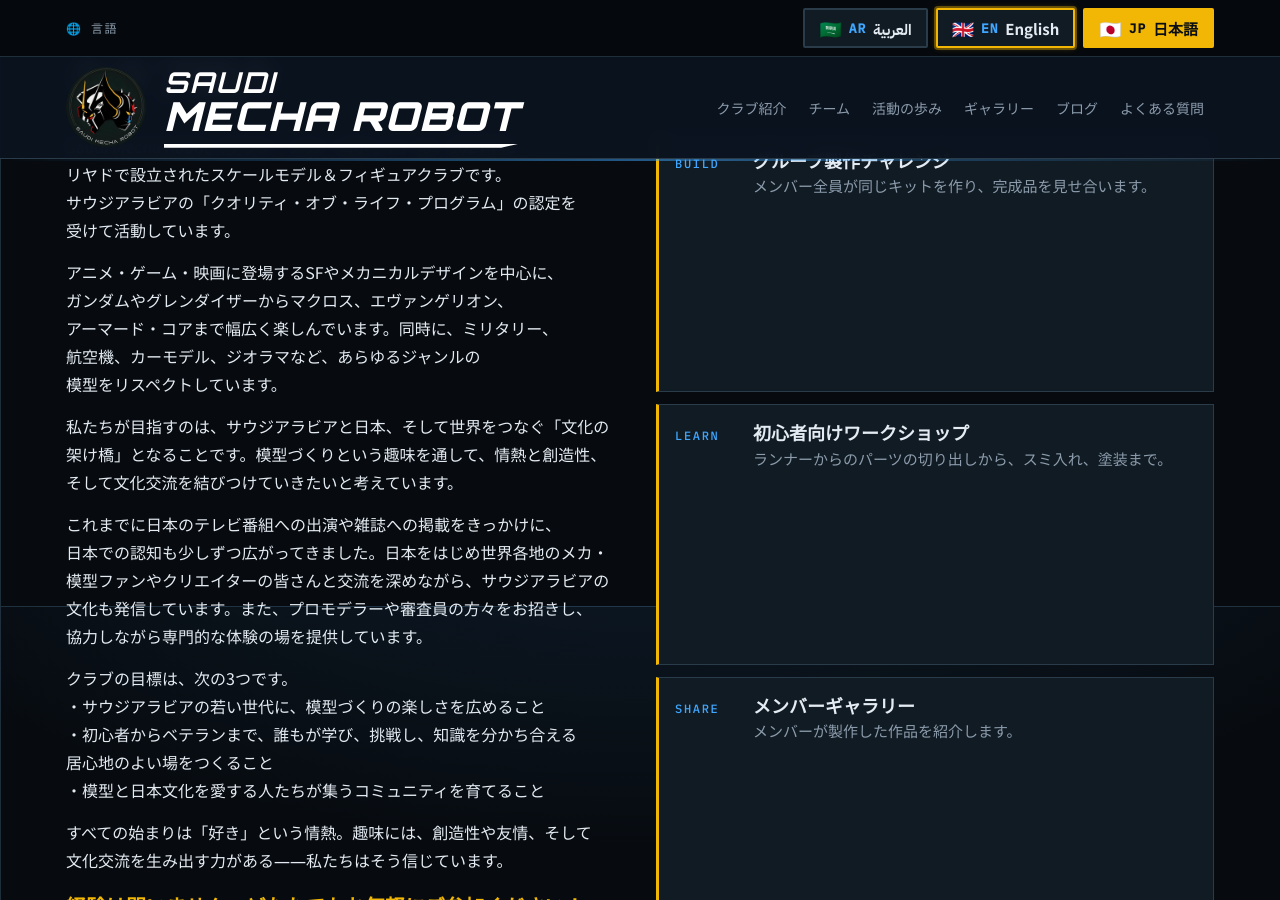
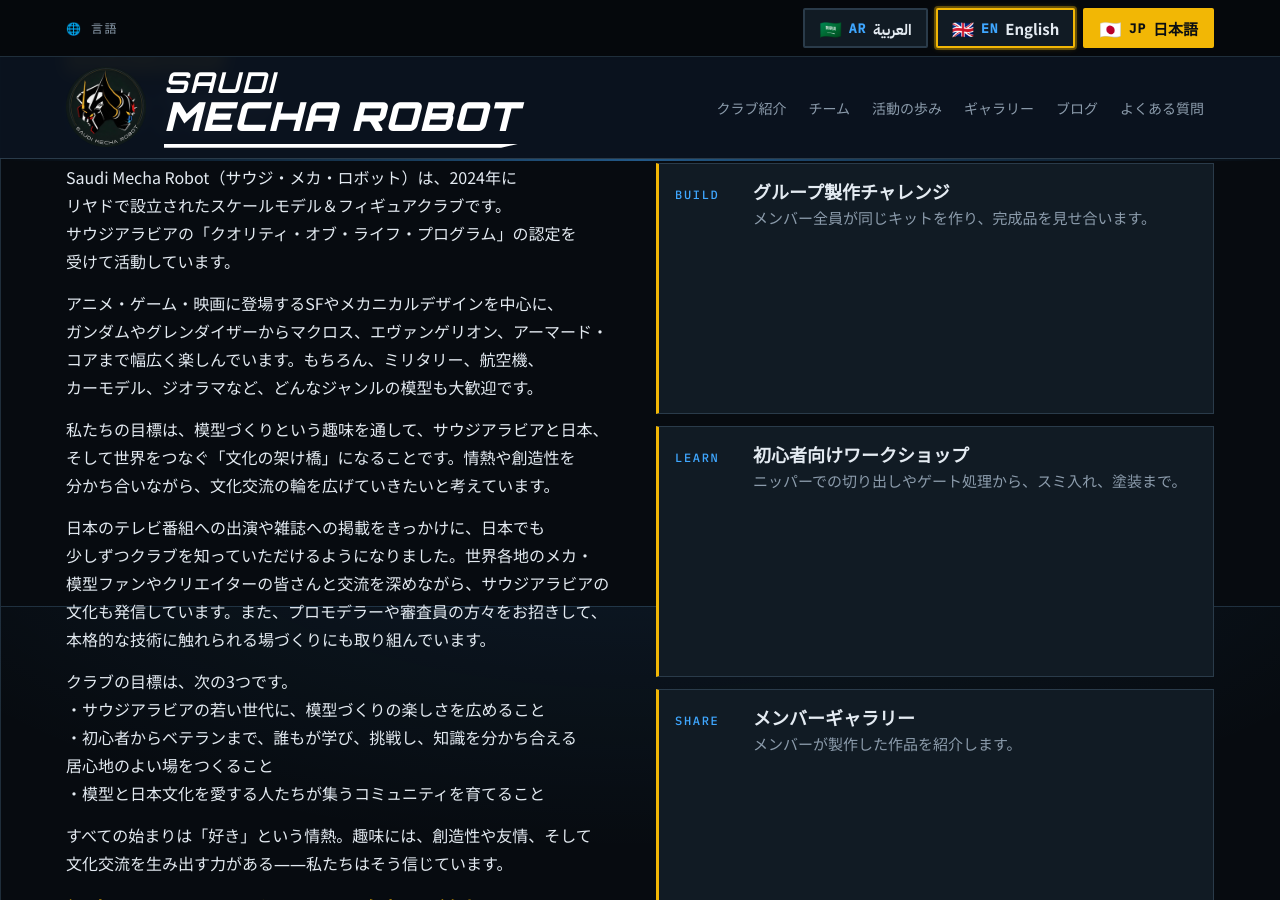
Before and after one commit to SaudiMechaRobot/SaudiMechaRobot.github.io, a Jekyll site: the page built from ja/index.html, in a window 1280 px wide and 900 px high, scrolled down 1194 px. Built offline with Jekyll 4.4.1, drawn with Linux system fonts in a browser that asks for light colours; some web fonts are replaced; some of the changed text lies outside the part shown.

Commit message:
Add files via upload

```diff
--- a/_data/faq_ja.yml
+++ b/_data/faq_ja.yml
@@ -3,7 +3,7 @@
 - question: クラブのメンバーとして登録できますか？
   answer: クラブのメンバーは、創設者と創設メンバーに限られています。活動やチャレンジへの参加は、メンバーでなくてもどなたでも歓迎です。今後のイベントは公式SNSで告知しますので、各イベントの告知にあるリンクからお申し込みください。
 - question: ガンプラ専門のクラブですか？
-  answer: いいえ。アニメやゲームのSF・メカニカルデザインを中心にしつつ、ミリタリー、航空機、カーモデル、ジオラマなど、あらゆるジャンルの模型・フィギュアを歓迎しています。名前の「メカ」は私たちの原点で、作業台はすべての模型に開かれています。
+  answer: いいえ。アニメやゲームのSF・メカニカルデザインを中心にしつつ、ミリタリー、航空機、カーモデル、ジオラマなど、あらゆるジャンルの模型・フィギュアを歓迎しています。クラブ名の「メカ」は私たちの原点ですが、どんな模型でも大歓迎です。
 - question: イベントはどこで開催されますか？
   answer: クラブの拠点はサウジアラビアのリヤドです。各イベントの会場と日程は公式アカウントでお知らせします。
 - question: 最初のプラモデルに必要な道具は何ですか？
@@ -11,6 +11,6 @@
 - question: ガンプラのHG・RG・MG・PGの違いは何ですか？
   answer: HGは1/144スケールで、最初の一体に最適です。RGは同じ1/144スケールで、より精密なディテールが特徴です。MGは1/100スケールで内部フレームがあります。PGは1/60スケールで、最も大きく精密なグレードです。
 - question: 日本から交流することはできますか？
-  answer: もちろんです。日本のモデラーやメカファンの皆さんとの交流を楽しみにしています。SNSから気軽にメッセージをお送りください。
+  answer: もちろんです。日本のモデラーやメカファンの皆さんとの交流を楽しみにしています。SNSからお気軽にメッセージをお送りください。
 - question: クラブへの連絡方法を教えてください。
   answer: メール、またはInstagram・X・TikTokの公式アカウントからご連絡いただけます。リンクはすべてページ下部にあります。
--- a/_data/i18n.yml
+++ b/_data/i18n.yml
@@ -171,7 +171,7 @@
   club_name: サウジ・メカ・ロボット
   club_name_alt: SAUDI MECHA ROBOT
   alt_lang: en
-  hero_text: サウジアラビアのスケールモデル＆フィギュアクラブです。アニメやゲームに登場するSF・メカニカルデザインを中心に、あらゆるジャンルの模型を楽しんでいます。サウジアラビアと日本、そして世界をつなぐ文化の架け橋を目指しています。一緒に作り、教え合い、初心者の方も大歓迎です！
+  hero_text: サウジアラビアのスケールモデル＆フィギュアクラブです。アニメやゲームに登場するSF・メカニカルデザインを中心に、ジャンルを問わず模型づくりを楽しんでいます。サウジアラビアと日本、そして世界をつなぐ文化の架け橋を目指して活動中。みんなで作って教え合う、初心者の方も大歓迎のクラブです！
   cta_join: 活動に参加する
   cta_events: イベントを見る
   spec_label: クラブ情報
@@ -191,7 +191,7 @@
   p1_t: グループ製作チャレンジ
   p1_d: メンバー全員が同じキットを作り、完成品を見せ合います。
   p2_t: 初心者向けワークショップ
-  p2_d: ランナーからのパーツの切り出しから、スミ入れ、塗装まで。
+  p2_d: ニッパーでの切り出しやゲート処理から、スミ入れ、塗装まで。
   p3_t: メンバーギャラリー
   p3_d: メンバーが製作した作品を紹介します。
   log_title: 活動の歩みとイベント
@@ -223,7 +223,7 @@
   sponsors_sub: サウジアラビアでスケールモデルとフィギュアの趣味をより豊かにするには、協力が欠かせないと考えています。同じ関心を持つ団体や店舗、愛好家の皆さんとの関係を築き、活動・ワークショップ・イベントの発展と、サウジアラビア・日本・世界の文化交流の促進につなげていきたいと考えています。
   sponsor_slot: スポンサー募集中
   join_title: 一緒に作りませんか？
-  join_text: 公式アカウントでクラブをフォローしてください。
+  join_text: 公式アカウントをフォローして、最新情報をぜひチェックしてください！
   footer_club: クオリティ・オブ・ライフ・プログラム認定 · リヤド
   club_leader: クラブリーダー
   lang_name: 日本語
@@ -232,9 +232,9 @@
   other_langs: この記事を他の言語で読む：
   about_paras:
   - Saudi Mecha Robot（サウジ・メカ・ロボット）は、2024年にリヤドで設立されたスケールモデル＆フィギュアクラブです。サウジアラビアの「クオリティ・オブ・ライフ・プログラム」の認定を受けて活動しています。
-  - アニメ・ゲーム・映画に登場するSFやメカニカルデザインを中心に、ガンダムやグレンダイザーからマクロス、エヴァンゲリオン、アーマード・コアまで幅広く楽しんでいます。同時に、ミリタリー、航空機、カーモデル、ジオラマなど、あらゆるジャンルの模型をリスペクトしています。
-  - 私たちが目指すのは、サウジアラビアと日本、そして世界をつなぐ「文化の架け橋」となることです。模型づくりという趣味を通して、情熱と創造性、そして文化交流を結びつけていきたいと考えています。
-  - これまでに日本のテレビ番組への出演や雑誌への掲載をきっかけに、日本での認知も少しずつ広がってきました。日本をはじめ世界各地のメカ・模型ファンやクリエイターの皆さんと交流を深めながら、サウジアラビアの文化も発信しています。また、プロモデラーや審査員の方々をお招きし、協力しながら専門的な体験の場を提供しています。
+  - アニメ・ゲーム・映画に登場するSFやメカニカルデザインを中心に、ガンダムやグレンダイザーからマクロス、エヴァンゲリオン、アーマード・コアまで幅広く楽しんでいます。もちろん、ミリタリー、航空機、カーモデル、ジオラマなど、どんなジャンルの模型も大歓迎です。
+  - 私たちの目標は、模型づくりという趣味を通して、サウジアラビアと日本、そして世界をつなぐ「文化の架け橋」になることです。情熱や創造性を分かち合いながら、文化交流の輪を広げていきたいと考えています。
+  - 日本のテレビ番組への出演や雑誌への掲載をきっかけに、日本でも少しずつクラブを知っていただけるようになりました。世界各地のメカ・模型ファンやクリエイターの皆さんと交流を深めながら、サウジアラビアの文化も発信しています。また、プロモデラーや審査員の方々をお招きして、本格的な技術に触れられる場づくりにも取り組んでいます。
   - "クラブの目標は、次の3つです。<br>・サウジアラビアの若い世代に、模型づくりの楽しさを広めること<br>・初心者からベテランまで、誰もが学び、挑戦し、知識を分かち合える居心地のよい場をつくること<br>・模型と日本文化を愛する人たちが集うコミュニティを育てること"
   - すべての始まりは「好き」という情熱。趣味には、創造性や友情、そして文化交流を生み出す力がある――私たちはそう信じています。
   - 経験は問いません。どなたでもお気軽にご参加ください！
```
